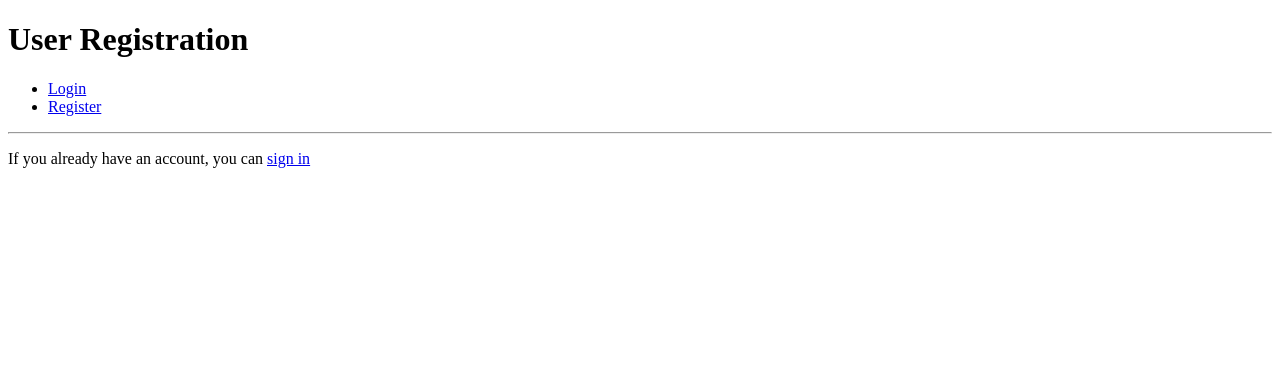
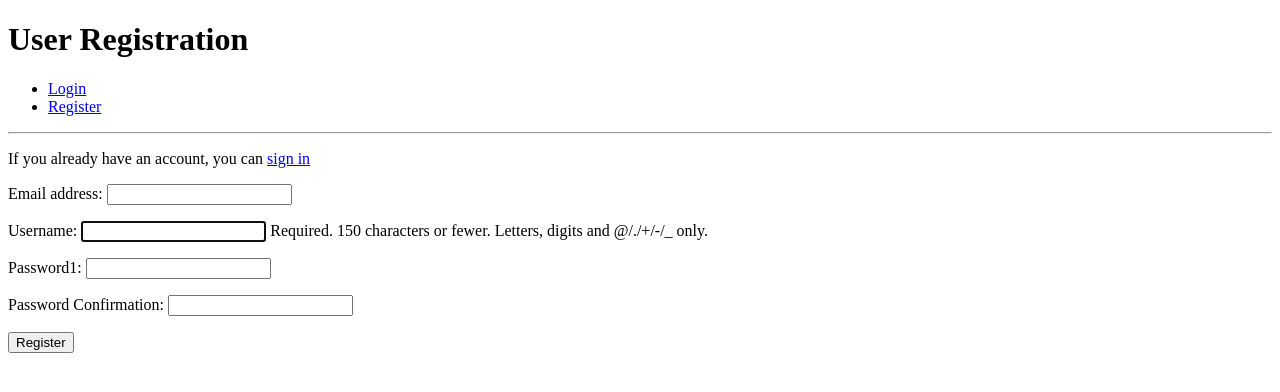
Before and after one commit to ElliotRedhead/LearningDjango-Authentication, a Django app: page /accounts/register/ in a window 1280 px wide. Shown: the top 392 px of the page. Run offline with Django 3.2, Linux system fonts and the light colour scheme; some libraries are stand-ins or nearby versions.

Commit message:
Created registration form & added to page.

```diff
--- a/accounts/forms.py
+++ b/accounts/forms.py
@@ -1,4 +1,7 @@
 from django import forms
+from django.contrib.auth.models import User
+from django.contrib.auth.forms import UserCreationForm
+from django.core.exceptions import ValidationError
 
 
 class UserLoginForm(forms.Form):
@@ -6,3 +9,16 @@ class UserLoginForm(forms.Form):
 
     username = forms.CharField()
     password = forms.CharField(widget=forms.PasswordInput)
+
+
+class UserRegistrationForm(UserCreationForm):
+    """Form used to register a new user"""
+
+    password1 = forms.CharField(widget=forms.PasswordInput)
+    password2 = forms.CharField(
+        label="Password Confirmation",
+        widget=forms.PasswordInput)
+
+    class Meta:
+        model = User
+        fields = ["email", "username", "password1", "password2"]
--- a/accounts/templates/registration.html
+++ b/accounts/templates/registration.html
@@ -6,4 +6,10 @@
 
 {% block content %}
 <p>If you already have an account, you can <a href="{% url 'login' %}">sign in</a></p>
+
+<form method="POST">
+	{% csrf_token %}
+	{{ registration_form.as_p }}
+	<button type="submit">Register</button>
+</form>
 {% endblock %}
--- a/accounts/views.py
+++ b/accounts/views.py
@@ -1,7 +1,7 @@
 from django.shortcuts import render, redirect, reverse
 from django.contrib import auth, messages
 from django.contrib.auth.decorators import login_required
-from accounts.forms import UserLoginForm
+from accounts.forms import UserLoginForm, UserRegistrationForm
 
 
 def index(request):
@@ -40,4 +40,6 @@ def login(request):
 
 def registration(request):
     """Render the registration page"""
-    return render(request, "registration.html")
+    registration_form = UserRegistrationForm()
+    return render(request, "registration.html", {
+        "registration_form": registration_form})
```
